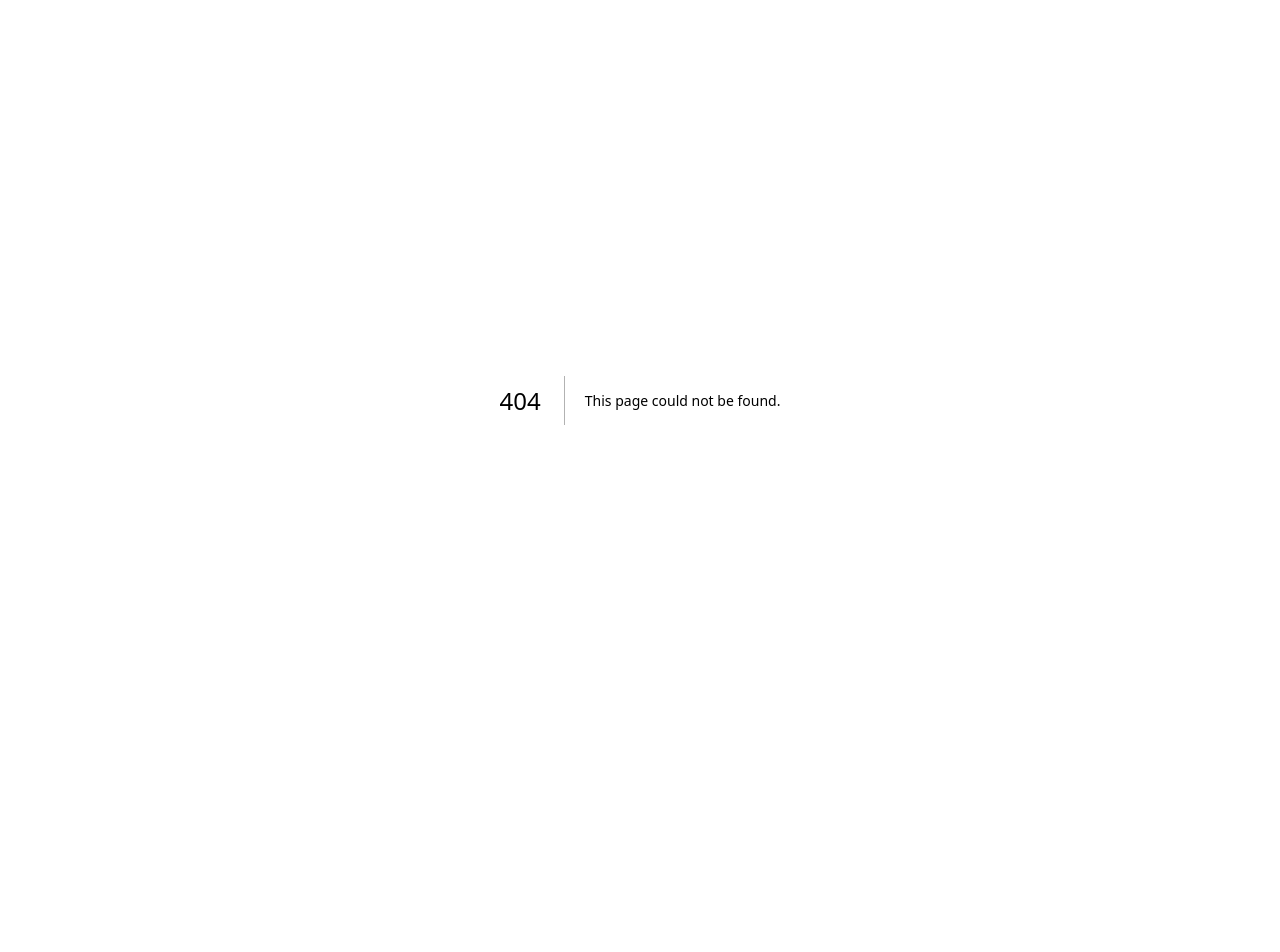
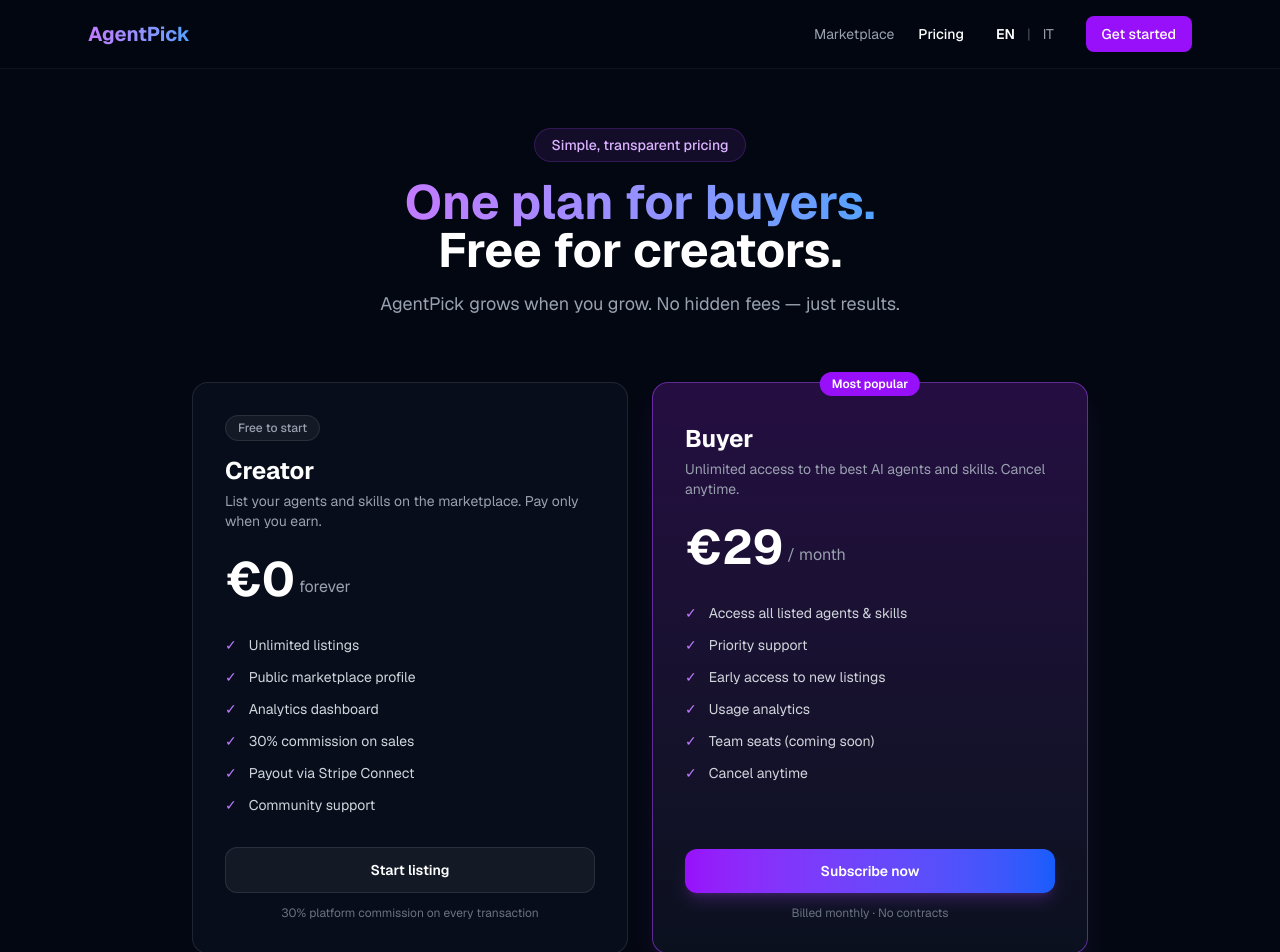
Before and after one commit to dodorian92-it/agentpick, a Next.js app: page /en/pricing in a window 1280 px wide. Before the commit this address had no page. Shown: the top 952 px of the page. Before the commit the page ends 800 px from the top, so only its background shows below. Built offline with nearby package versions, Linux system fonts and the light colour scheme.

Commit message:
feat: add pricing page and nav link (Phase 6)

```diff
--- a/src/app/[locale]/page.tsx
+++ b/src/app/[locale]/page.tsx
@@ -3,6 +3,7 @@
 import { useState } from "react";
 import { useTranslations, useLocale } from "next-intl";
 import { useRouter, usePathname } from "next/navigation";
+import Link from "next/link";
 
 export default function Home() {
   const t = useTranslations();
@@ -55,6 +56,12 @@
             AgentPick
           </span>
           <div className="flex items-center gap-4">
+            <Link
+              href={`/${locale}/pricing`}
+              className="text-sm text-gray-400 hover:text-white transition-colors"
+            >
+              Pricing
+            </Link>
             {/* Language switcher */}
             <div className="flex items-center gap-1 text-sm">
               <button
--- /dev/null
+++ b/src/app/[locale]/pricing/page.tsx
@@ -0,0 +1,229 @@
+"use client";
+
+import { useLocale } from "next-intl";
+import { useRouter, usePathname } from "next/navigation";
+import Link from "next/link";
+
+const plans = [
+  {
+    name: "Creator",
+    badge: "Free to start",
+    price: "€0",
+    period: "forever",
+    description:
+      "List your agents and skills on the marketplace. Pay only when you earn.",
+    highlight: false,
+    features: [
+      "Unlimited listings",
+      "Public marketplace profile",
+      "Analytics dashboard",
+      "30% commission on sales",
+      "Payout via Stripe Connect",
+      "Community support",
+    ],
+    cta: "Start listing",
+    ctaHref: "/signup?role=creator",
+    note: "30% platform commission on every transaction",
+  },
+  {
+    name: "Buyer",
+    badge: "Most popular",
+    price: "€29",
+    period: "/ month",
+    description:
+      "Unlimited access to the best AI agents and skills. Cancel anytime.",
+    highlight: true,
+    features: [
+      "Access all listed agents & skills",
+      "Priority support",
+      "Early access to new listings",
+      "Usage analytics",
+      "Team seats (coming soon)",
+      "Cancel anytime",
+    ],
+    cta: "Subscribe now",
+    ctaHref: "/signup?role=buyer",
+    note: "Billed monthly · No contracts",
+  },
+];
+
+export default function PricingPage() {
+  const locale = useLocale();
+  const router = useRouter();
+  const pathname = usePathname();
+
+  const switchLocale = (newLocale: string) => {
+    const segments = pathname.split("/");
+    segments[1] = newLocale;
+    router.push(segments.join("/"));
+  };
+
+  return (
+    <main className="min-h-screen bg-gray-950 text-white font-[family-name:var(--font-geist-sans)]">
+      {/* Nav */}
+      <nav className="fixed top-0 w-full z-50 bg-gray-950/80 backdrop-blur-md border-b border-white/5">
+        <div className="max-w-6xl mx-auto px-6 py-4 flex items-center justify-between">
+          <Link
+            href={`/${locale}`}
+            className="text-xl font-bold bg-gradient-to-r from-purple-400 to-blue-400 bg-clip-text text-transparent"
+          >
+            AgentPick
+          </Link>
+          <div className="flex items-center gap-6">
+            <Link
+              href={`/${locale}/marketplace`}
+              className="text-sm text-gray-400 hover:text-white transition-colors"
+            >
+              Marketplace
+            </Link>
+            <Link
+              href={`/${locale}/pricing`}
+              className="text-sm text-white font-medium"
+            >
+              Pricing
+            </Link>
+            {/* Language switcher */}
+            <div className="flex items-center gap-1 text-sm">
+              <button
+                onClick={() => switchLocale("en")}
+                className={`px-2 py-1 rounded transition-colors ${locale === "en" ? "text-white font-semibold" : "text-gray-400 hover:text-white"}`}
+              >
+                EN
+              </button>
+              <span className="text-gray-600">|</span>
+              <button
+                onClick={() => switchLocale("it")}
+                className={`px-2 py-1 rounded transition-colors ${locale === "it" ? "text-white font-semibold" : "text-gray-400 hover:text-white"}`}
+              >
+                IT
+              </button>
+            </div>
+            <Link
+              href={`/${locale}/signup`}
+              className="px-4 py-2 rounded-lg bg-purple-600 hover:bg-purple-500 transition-colors text-sm font-medium"
+            >
+              Get started
+            </Link>
+          </div>
+        </div>
+      </nav>
+
+      {/* Hero */}
+      <section className="pt-32 pb-16 px-6 text-center">
+        <div className="inline-block mb-4 px-4 py-1.5 rounded-full bg-purple-500/10 border border-purple-500/20 text-purple-300 text-sm font-medium">
+          Simple, transparent pricing
+        </div>
+        <h1 className="text-4xl sm:text-5xl font-bold mb-4">
+          <span className="bg-gradient-to-r from-purple-400 to-blue-400 bg-clip-text text-transparent">
+            One plan for buyers.
+          </span>
+          <br />
+          <span className="text-white">Free for creators.</span>
+        </h1>
+        <p className="text-lg text-gray-400 max-w-xl mx-auto">
+          AgentPick grows when you grow. No hidden fees — just results.
+        </p>
+      </section>
+
+      {/* Plans */}
+      <section className="pb-24 px-6">
+        <div className="max-w-4xl mx-auto grid md:grid-cols-2 gap-6">
+          {plans.map((plan) => (
+            <div
+              key={plan.name}
+              className={`relative rounded-2xl p-8 border flex flex-col ${
+                plan.highlight
+                  ? "bg-gradient-to-b from-purple-900/40 to-gray-900/60 border-purple-500/50 shadow-xl shadow-purple-500/10"
+                  : "bg-gray-900/40 border-white/10"
+              }`}
+            >
+              {plan.highlight && (
+                <div className="absolute -top-3 left-1/2 -translate-x-1/2">
+                  <span className="px-3 py-1 rounded-full bg-purple-600 text-white text-xs font-semibold">
+                    {plan.badge}
+                  </span>
+                </div>
+              )}
+              {!plan.highlight && (
+                <div className="mb-2">
+                  <span className="px-3 py-1 rounded-full bg-white/5 text-gray-400 text-xs font-medium border border-white/10">
+                    {plan.badge}
+                  </span>
+                </div>
+              )}
+
+              <h2 className="text-2xl font-bold text-white mt-2">{plan.name}</h2>
+              <p className="text-gray-400 text-sm mt-1 mb-6">{plan.description}</p>
+
+              <div className="flex items-end gap-1 mb-8">
+                <span className="text-5xl font-bold text-white">{plan.price}</span>
+                <span className="text-gray-400 mb-1">{plan.period}</span>
+              </div>
+
+              <ul className="space-y-3 mb-8 flex-1">
+                {plan.features.map((f) => (
+                  <li key={f} className="flex items-center gap-3 text-sm text-gray-300">
+                    <span className="text-purple-400 flex-shrink-0">✓</span>
+                    {f}
+                  </li>
+                ))}
+              </ul>
+
+              <Link
+                href={`/${locale}${plan.ctaHref}`}
+                className={`w-full text-center py-3 rounded-xl font-semibold text-sm transition-all ${
+                  plan.highlight
+                    ? "bg-gradient-to-r from-purple-600 to-blue-600 hover:from-purple-500 hover:to-blue-500 text-white shadow-lg shadow-purple-500/20"
+                    : "bg-white/5 hover:bg-white/10 text-white border border-white/10"
+                }`}
+              >
+                {plan.cta}
+              </Link>
+
+              <p className="text-xs text-gray-500 mt-3 text-center">{plan.note}</p>
+            </div>
+          ))}
+        </div>
+      </section>
+
+      {/* FAQ */}
+      <section className="pb-24 px-6">
+        <div className="max-w-2xl mx-auto">
+          <h2 className="text-2xl font-bold text-center mb-10">
+            Common questions
+          </h2>
+          <div className="space-y-6">
+            {[
+              {
+                q: "How does the Creator commission work?",
+                a: "When a buyer purchases your listing, AgentPick takes 30% and you keep 70%. Payouts are processed via Stripe Connect — no invoicing required.",
+              },
+              {
+                q: "Can I be both a Buyer and a Creator?",
+                a: "Yes. You can subscribe as a Buyer and list your own agents at the same time. One account, two roles.",
+              },
+              {
+                q: "What's included in the Buyer subscription?",
+                a: "Full access to all published listings on the marketplace. No per-purchase fees — your subscription covers everything.",
+              },
+              {
+                q: "When will real Stripe payments go live?",
+                a: "We're in test mode during beta. Real payments will activate when we open public access. Early waitlist members get first access.",
+              },
+            ].map((item) => (
+              <div key={item.q} className="border-b border-white/5 pb-6">
+                <h3 className="font-semibold text-white mb-2">{item.q}</h3>
+                <p className="text-gray-400 text-sm leading-relaxed">{item.a}</p>
+              </div>
+            ))}
+          </div>
+        </div>
+      </section>
+
+      {/* Footer */}
+      <footer className="border-t border-white/5 py-8 px-6 text-center text-gray-600 text-sm">
+        © {new Date().getFullYear()} AgentPick · All rights reserved
+      </footer>
+    </main>
+  );
+}
```
